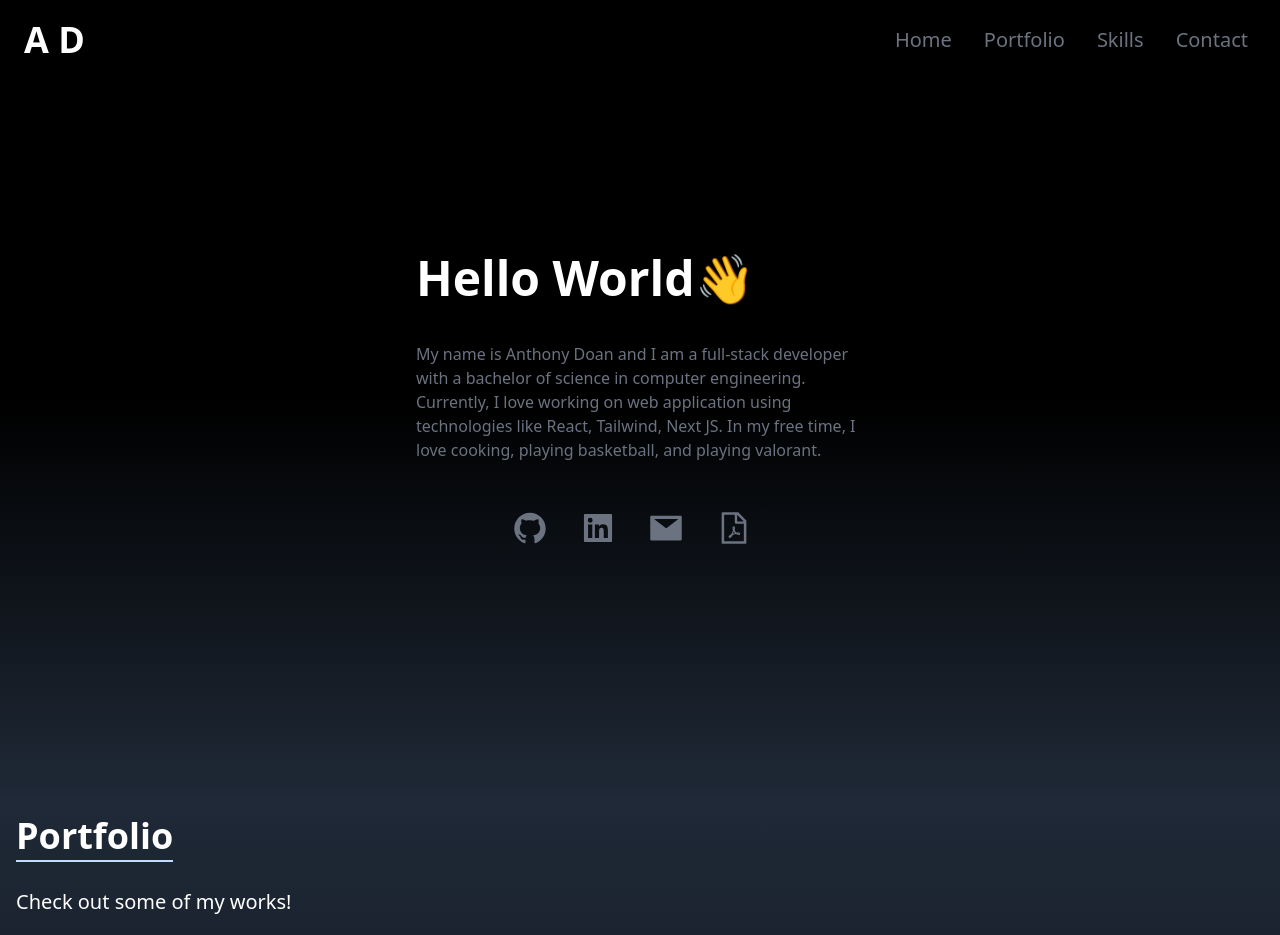
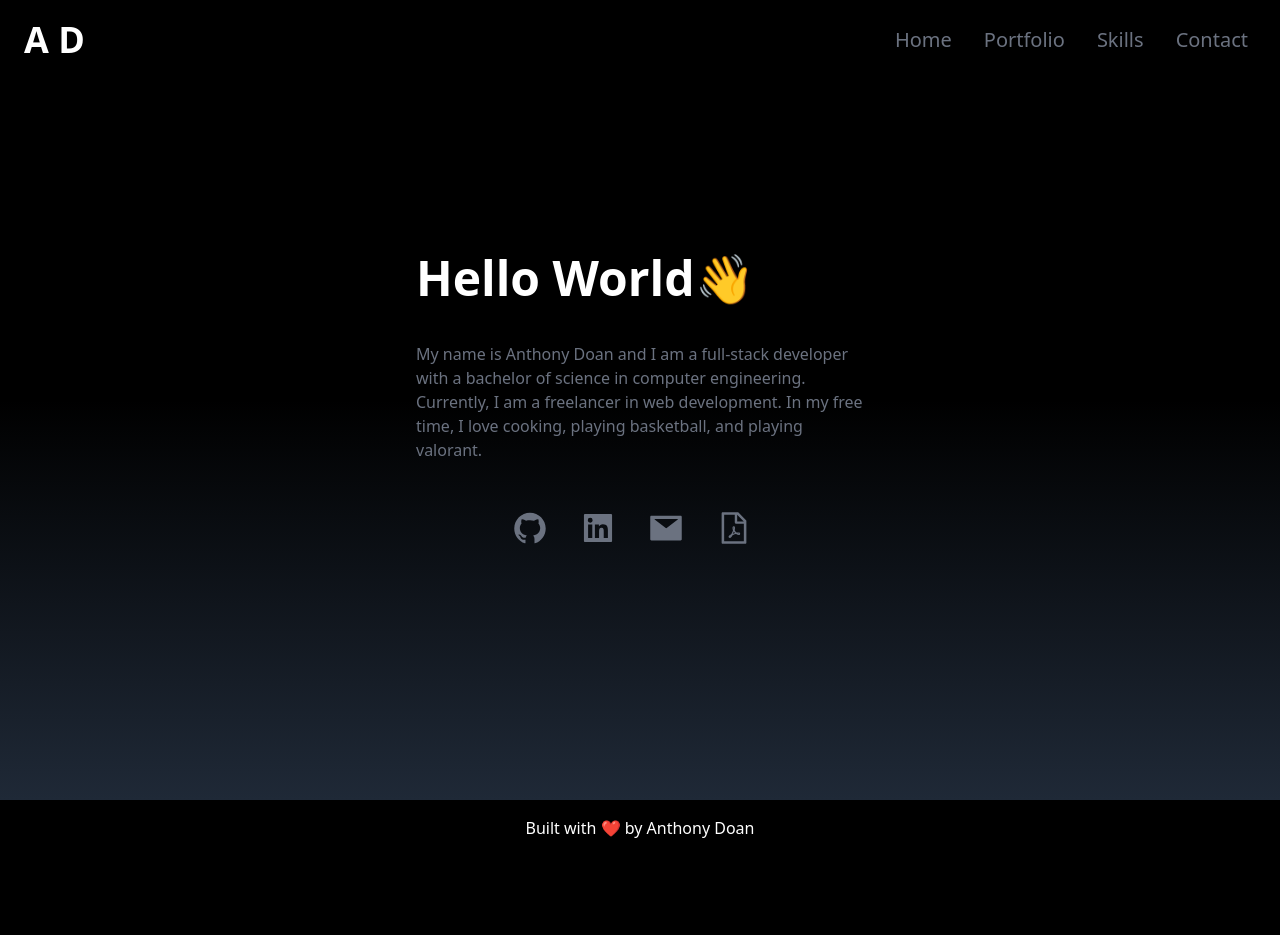
Before and after one commit to antdoan123/e-portfolio, a Next.js app: page /components/Intro in a window 1280 px wide. Before the commit this address had no page. Shown: the top 935 px of the page. After the commit the page ends 856 px from the top, so only its background shows below. Built offline with nearby package versions, Linux system fonts and the light colour scheme.

Commit message:
allow page changes for future

```diff
--- /dev/null
+++ b/pages/Freelancing.jsx
@@ -0,0 +1,9 @@
+import React from 'react'
+
+function Freelancing() {
+  return (
+    <div>Hi</div>
+  )
+}
+
+export default Freelancing
--- a/pages/_app.js
+++ b/pages/_app.js
@@ -1,4 +1,3 @@
-import Home from './components/Home';
 import '../styles/globals.css'
 import NavBar from './components/NavBar';
 import Portfolio from './components/Portfolio';
@@ -8,7 +7,8 @@ import Footer from './components/Footer';
 import Head from 'next/head';
 
 
-function MyApp() {
+const MyApp = ({ Component, pageProps }) => {
+
   return (
     <main>
     <Head>
@@ -24,10 +24,7 @@ function MyApp() {
     </Head>
       <div>
         <NavBar/>
-        <Home />
-        <Portfolio/>
-        <Skills/>
-        <Contact/>
+        <Component {...pageProps} />
         <Footer/>
       </div>
     </main>
--- a/pages/components/Footer.jsx
+++ b/pages/components/Footer.jsx
@@ -1,3 +1,4 @@
+import Link from 'next/link'
 import React from 'react'
 
 const Footer = () => {
@@ -8,7 +9,11 @@ const Footer = () => {
 
   return (
     <footer className='bg-black text-white text-center p-4'>
-        {"Built with ❤️ by Anthony Doan"}
+        <div className='flex flex-col'>
+          <div>
+            {"Built with ❤️ by Anthony Doan"}
+          </div>
+        </div>
     </footer>
   )
 }
--- a/pages/components/Home.jsx
+++ b/pages/components/Intro.jsx
@@ -4,7 +4,7 @@ import { FaMehBlank } from 'react-icons/fa';
 import { Link } from 'react-scroll'
 import { AnimatePresence, motion } from "framer-motion";
 
-const Home = () => {
+const Intro = () => {
 
 
         const links = [
@@ -34,7 +34,7 @@ const Home = () => {
             icons: (
             <AiOutlineFilePdf size={"36"}/>
             ),
-            href: "/resume.pdf",
+            href: "/Anthony Doan Resume.pdf",
         },
     ]
 
@@ -48,13 +48,13 @@ const Home = () => {
             animate={{ y: 0, opacity: 1 }}
             transition={{ duration: 1 }}
           >
-            <div className='flex flex-col justify-center h-full'>
+            <div className='flex flex-col justify-center h-full text-gray-500'>
                 <h2 className='text-7xl md:text-5xl font-bold text-white '>Hello World👋
                 </h2>
 
-                <p className='text-gray-500 py-4 max-w-md mt-6'>
+                <p className=' py-4 max-w-md mt-6'>
                     My name is Anthony Doan and I am a full-stack developer with a bachelor of science in computer engineering. Currently,
-                    I love working on web application using technologies like React, Tailwind, Next JS. In my free time,
+                    I am a freelancer in web development. In my free time,
                     I love cooking, playing basketball, and playing valorant.
                 </p>
                 <div className="flex flex-nowrap pt-4 space-x-8 justify-start px-12 md:px-24 mt-4 text-gray-500">
@@ -82,4 +82,4 @@ const Home = () => {
   )
 }
 
-export default Home
+export default Intro
--- a/pages/index.js
+++ b/pages/index.js
@@ -1,10 +1,14 @@
 import Head from 'next/head'
 import Image from 'next/image'
 import styles from '../styles/Home.module.css'
+import Portfolio from './components/Portfolio';
+import Skills from './components/Skills';
+import Contact from './components/Contact';
+import Intro from './components/Intro';
 
 export default function Home() {
   return (
-    <div className="flex flex-col min-h-screen bg-black">
+    <>
       <Head>
         <title>{"Anthony Doan Website"}</title>
         <meta name="description" content="Discover the portfolio of Anthony Doan, a highly skilled software developer. View his past projects and get in touch to bring your next project to life." />
@@ -14,7 +18,13 @@ export default function Home() {
           />
         <link rel='icon' href='./logo.png'></link>
       </Head>
+      <main>
+        <Intro></Intro>
+        <Portfolio/>
+        <Skills/>
+        <Contact/>
+      </main>
 
-    </div>
+    </>
   )
 }
```
Also changed, not shown: 1 other file (tests, documents, lock files or other folders).
